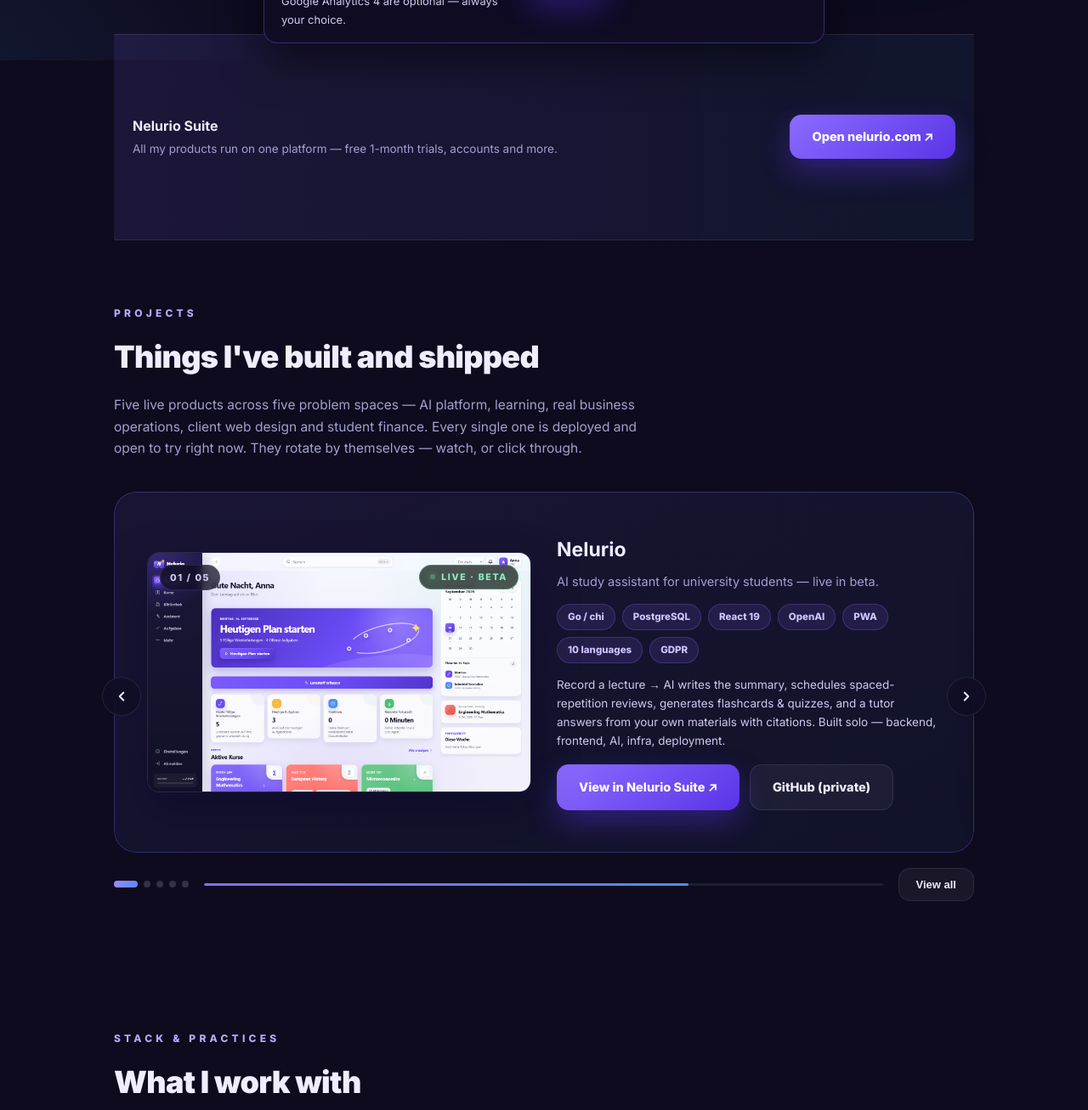
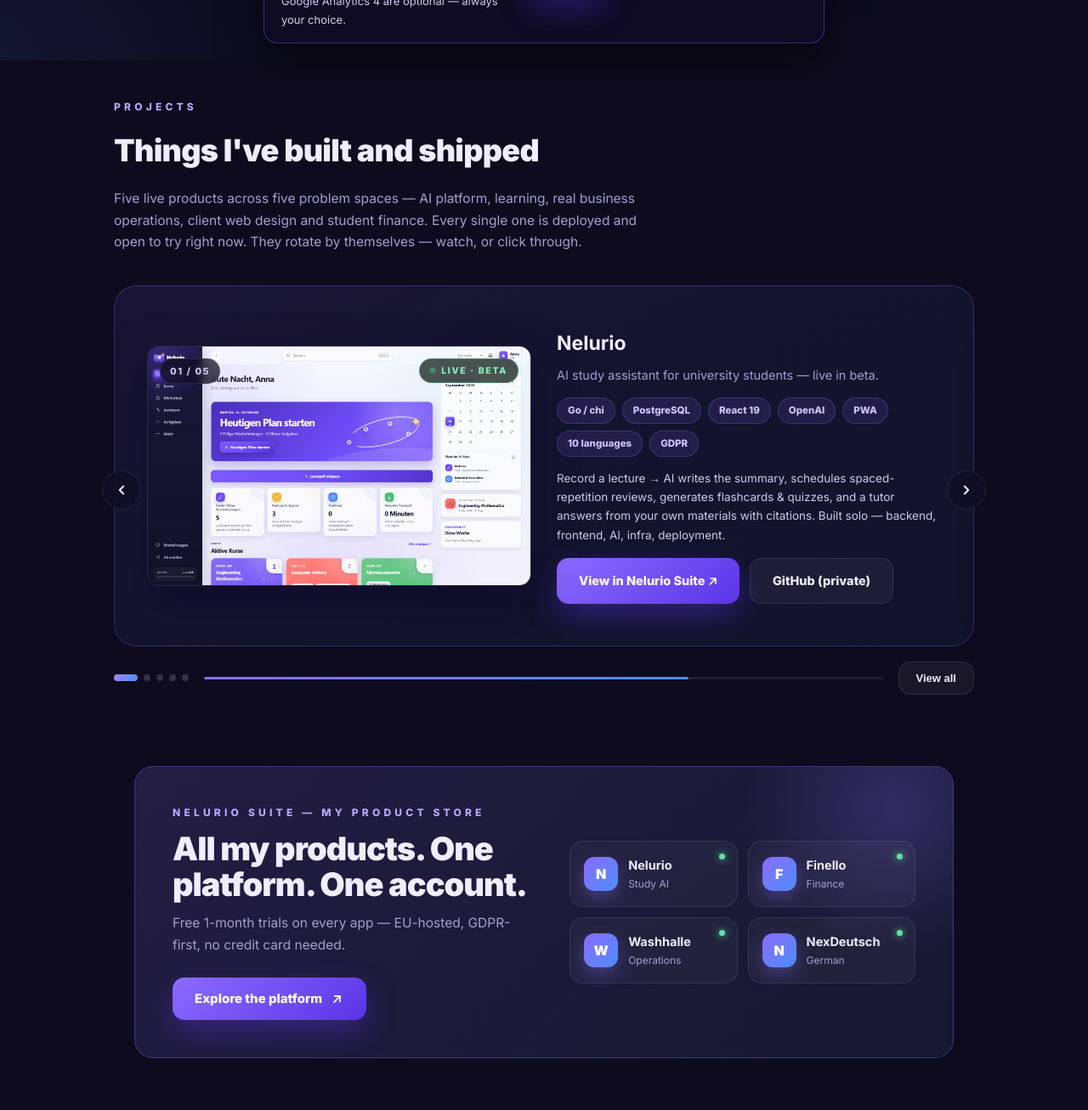
Before and after one commit to AmirKhosravi18118/amir-dev, a website: page index.html in a window 1280 px wide. Shown: the part 729-2036 px from the top of the page at 85% size. Drawn offline with Linux system fonts and the light colour scheme.

Commit message:
feat(promo): Nelurio marketing panel — moved BELOW the projects showcase and rebuilt as a proper store showcase: gradient panel with glow, kicker + statement h2 + sub, real CTA button (Explore the platform, arrow icon — replaces the flimsy strip button), and a 2x2 grid of the four app tiles (monogram, name, tagline, live dot) linking into nelurio.com/#p-*; EN/DE copy rewritten (promo.kicker/h2/sub/cta)

```diff
--- a/index.html
+++ b/index.html
@@ -182,11 +182,21 @@
   .car-progress{display:none}
   .car-viewall{padding:10px 16px;font-size:12px}
 }
-.promo-band{border-top:1px solid rgba(255,255,255,.09);border-bottom:1px solid rgba(255,255,255,.09);background:linear-gradient(90deg,rgba(139,108,255,.12),rgba(77,141,247,.08))}
-.promo-in{display:flex;align-items:center;justify-content:space-between;gap:16px;padding:18px 22px;flex-wrap:wrap}
-.promo-txt b{display:block;font-size:16px}
-.promo-txt span{color:var(--mut);font-size:13.5px}
-.promo-in .btn{min-height:44px}
+.nl-promo{padding:8px 0}
+.nl-panel{position:relative;overflow:hidden;border:1px solid rgba(139,108,255,.35);border-radius:22px;background:linear-gradient(135deg,rgba(139,108,255,.14),rgba(77,141,247,.06)),#121024;padding:44px;display:grid;grid-template-columns:1.05fr 1fr;gap:40px;align-items:center}
+.nl-panel::before{content:"";position:absolute;top:-140px;right:-120px;width:380px;height:380px;border-radius:50%;background:radial-gradient(circle,rgba(139,108,255,.22),transparent 65%);pointer-events:none}
+.nlp-copy h2{font-size:clamp(26px,3.2vw,38px);font-weight:900;letter-spacing:-1px;margin:12px 0;line-height:1.1}
+.nlp-sub{color:#a49fd0;font-size:15.5px;margin-bottom:26px;max-width:420px}
+.nlp-cta{min-height:50px;padding:12px 26px;font-size:15px;border-radius:14px;display:inline-flex;align-items:center;gap:9px}
+.nlp-apps{display:grid;grid-template-columns:1fr 1fr;gap:12px;position:relative}
+.nlp-app{display:flex;align-items:center;gap:12px;padding:16px;border-radius:16px;background:rgba(255,255,255,.04);border:1px solid rgba(255,255,255,.09);text-decoration:none;color:#efedff;transition:transform .2s,border-color .2s,background .2s;position:relative}
+.nlp-app:hover{transform:translateY(-3px);border-color:rgba(139,108,255,.55);background:rgba(139,108,255,.08)}
+.nlp-ico{width:40px;height:40px;border-radius:12px;background:linear-gradient(135deg,#8b6cff,#4d8df7);display:flex;align-items:center;justify-content:center;font-weight:900;font-size:16px;color:#fff;flex-shrink:0;box-shadow:0 8px 20px rgba(139,108,255,.35)}
+.nlp-meta{display:flex;flex-direction:column}
+.nlp-meta b{font-size:14.5px}
+.nlp-meta small{color:#a49fd0;font-size:12px}
+.nlp-dot{position:absolute;top:14px;right:14px;width:7px;height:7px;border-radius:50%;background:#5fe1a0;box-shadow:0 0 8px #5fe1a0}
+@media(max-width:900px){.nl-panel{grid-template-columns:1fr;padding:30px}}
 </style>
 </head>
 <body>
@@ -223,15 +233,6 @@
   <div class="photo"><img src="amir.jpg" alt="Amir Khosravi"></div>
 </header>
 
-<section class="promo-band" aria-label="Nelurio platform">
-  <div class="wrap promo-in">
-    <div class="promo-txt">
-      <b>Nelurio Suite</b>
-      <span data-i18n="promo.text">All my products run on one platform — free 1-month trials, accounts and more.</span>
-    </div>
-    <a class="btn btn-p" href="https://nelurio.com" data-i18n="promo.cta">Open nelurio.com ↗</a>
-  </div>
-</section>
 <section id="projects">
   <div class="sec-kicker" data-i18n="proj.kicker">Projects</div>
   <h2 data-i18n="proj.h2">Things I've built and shipped</h2>
@@ -323,6 +324,25 @@
       <div id="carDots" class="car-dots" role="tablist" aria-label="Projects"></div>
       <div class="car-progress" aria-hidden="true"><span id="carBar"></span></div>
       <button id="viewAllBtn" class="btn btn-s car-viewall" type="button" data-i18n="proj.viewall">View all</button>
+    </div>
+  </div>
+</section>
+
+<section class="nl-promo" aria-label="Nelurio Suite store">
+  <div class="wrap">
+    <div class="nl-panel">
+      <div class="nlp-copy">
+        <div class="sec-kicker" data-i18n="promo.kicker">Nelurio Suite — my product store</div>
+        <h2 data-i18n="promo.h2">All my products. One platform. One account.</h2>
+        <p class="nlp-sub" data-i18n="promo.sub">Free 1-month trials on every app — EU-hosted, GDPR-first, no credit card needed.</p>
+        <a class="btn btn-p nlp-cta" href="https://nelurio.com" target="_blank" rel="noopener"><span data-i18n="promo.cta">Explore the platform</span><svg width="17" height="17" viewBox="0 0 24 24" fill="none" stroke="currentColor" stroke-width="2.4" stroke-linecap="round" stroke-linejoin="round" aria-hidden="true"><path d="M7 17 17 7"/><path d="M8 7h9v9"/></svg></a>
+      </div>
+      <div class="nlp-apps">
+        <a class="nlp-app" href="https://nelurio.com/#p-nelurio" target="_blank" rel="noopener"><span class="nlp-ico">N</span><span class="nlp-meta"><b>Nelurio</b><small>Study AI</small></span><i class="nlp-dot"></i></a>
+        <a class="nlp-app" href="https://nelurio.com/#p-finello" target="_blank" rel="noopener"><span class="nlp-ico">F</span><span class="nlp-meta"><b>Finello</b><small>Finance</small></span><i class="nlp-dot"></i></a>
+        <a class="nlp-app" href="https://nelurio.com/#p-washhalle" target="_blank" rel="noopener"><span class="nlp-ico">W</span><span class="nlp-meta"><b>Washhalle</b><small>Operations</small></span><i class="nlp-dot"></i></a>
+        <a class="nlp-app" href="https://nelurio.com/#p-nexdeutsch" target="_blank" rel="noopener"><span class="nlp-ico">N</span><span class="nlp-meta"><b>NexDeutsch</b><small>German</small></span><i class="nlp-dot"></i></a>
+      </div>
     </div>
   </div>
 </section>
@@ -495,8 +515,10 @@
 "ct.email":{"en":"Email","de":"E-Mail"},
 "ct.phone":{"en":"Phone","de":"Telefon"},
 "c.viewsuite":{"en":"View in Nelurio Suite ↗","de":"In der Nelurio Suite ansehen ↗"},
-"promo.text":{"en":"All my products run on one platform — free 1-month trials, accounts and more.","de":"Alle meine Produkte laufen auf einer Plattform — gratis 1-Monat-Tests, Konten und mehr."},
-"promo.cta":{"en":"Open nelurio.com ↗","de":"nelurio.com öffnen ↗"},
+"promo.kicker":{"en":"Nelurio Suite — my product store","de":"Nelurio Suite — mein Produkt-Store"},
+"promo.h2":{"en":"All my products. One platform. One account.","de":"Alle meine Produkte. Eine Plattform. Ein Konto."},
+"promo.sub":{"en":"Free 1-month trials on every app — EU-hosted, GDPR-first, no credit card needed.","de":"Gratis 1-Monat-Tests in jeder App — EU-gehostet, DSGVO-first, keine Kreditkarte nötig."},
+"promo.cta":{"en":"Explore the platform","de":"Plattform entdecken"},
 "c.suite":{"en":"Built on Nelurio Suite ↗","de":"Mit der Nelurio Suite gebaut ↗"},
 "c.liveapp":{"en":"Open live app","de":"Live-App öffnen"},
 "c.livesite":{"en":"Open live site","de":"Live-Website öffnen"},
```
